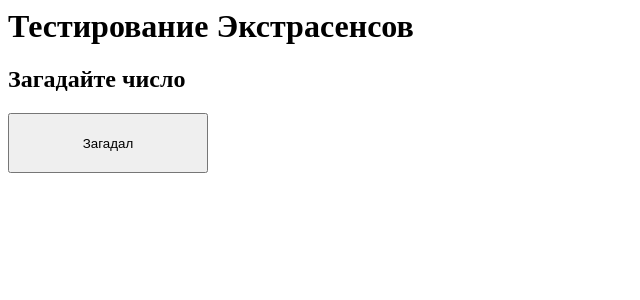
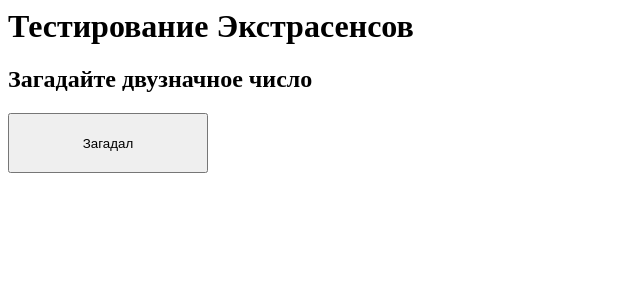
Before and after one commit to ddcleave/psychics_testing, a FastAPI app: page / in a window 1280 px wide. Shown: the top 300 px of the page, without its empty margins (0-640 px from the left). Run offline with FastAPI, Linux system fonts and the light colour scheme.

Commit message:
add two digit number

```diff
--- a/src/templates/homepage.html
+++ b/src/templates/homepage.html
@@ -7,7 +7,7 @@
 
 <body>
     <h1>Тестирование Экстрасенсов</h1>
-    <h2>Загадайте число</h2>
+    <h2>Загадайте двузначное число</h2>
     <form action="/new_test" method="POST">
         <input type="submit" class="start" value="Загадал">
     </form>
```
